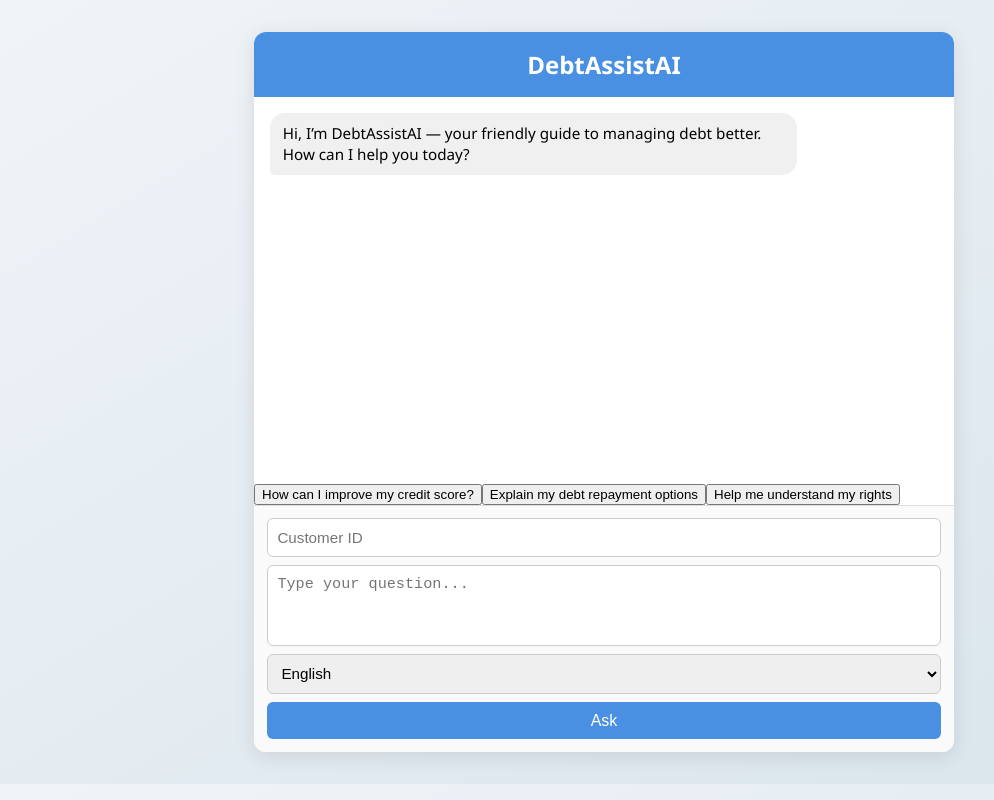
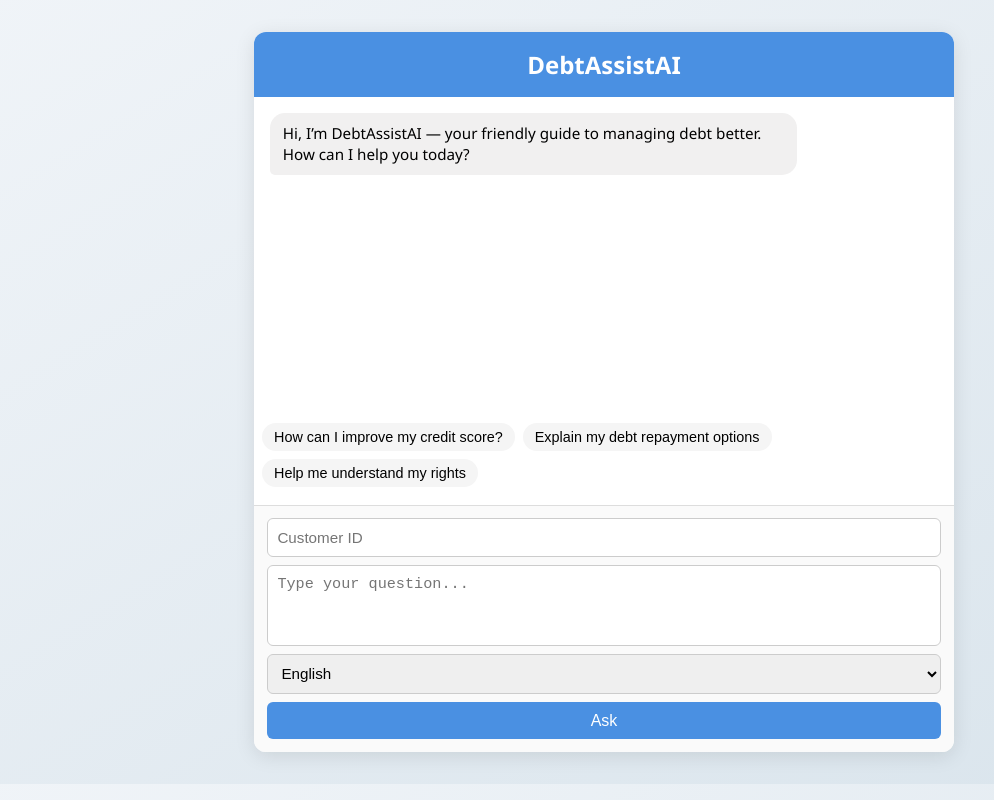
Before and after one commit to consultedge/debtassistai-frontend, a React (Create React App) app: page / in a window 1280 px wide. Shown: the whole page, without its empty margins (36-1030 px from the left). Built offline with nearby package versions, Linux system fonts and the light colour scheme; no server answers.

Commit message:
Update styles.css

```diff
--- a/src/styles.css
+++ b/src/styles.css
@@ -98,3 +98,24 @@ body {
 .chat-form button:hover {
   background-color: #3c7dc0;
 }
+
+.suggestions {
+  display: flex;
+  gap: 8px;
+  padding: 8px;
+  flex-wrap: wrap;
+  margin-bottom: 10px;
+}
+
+.suggestion-chip {
+  background-color: #f5f5f5;
+  border: none;
+  padding: 6px 12px;
+  border-radius: 20px;
+  cursor: pointer;
+  font-size: 0.9rem;
+}
+
+.suggestion-chip:hover {
+  background-color: #e0e0e0;
+}
```
